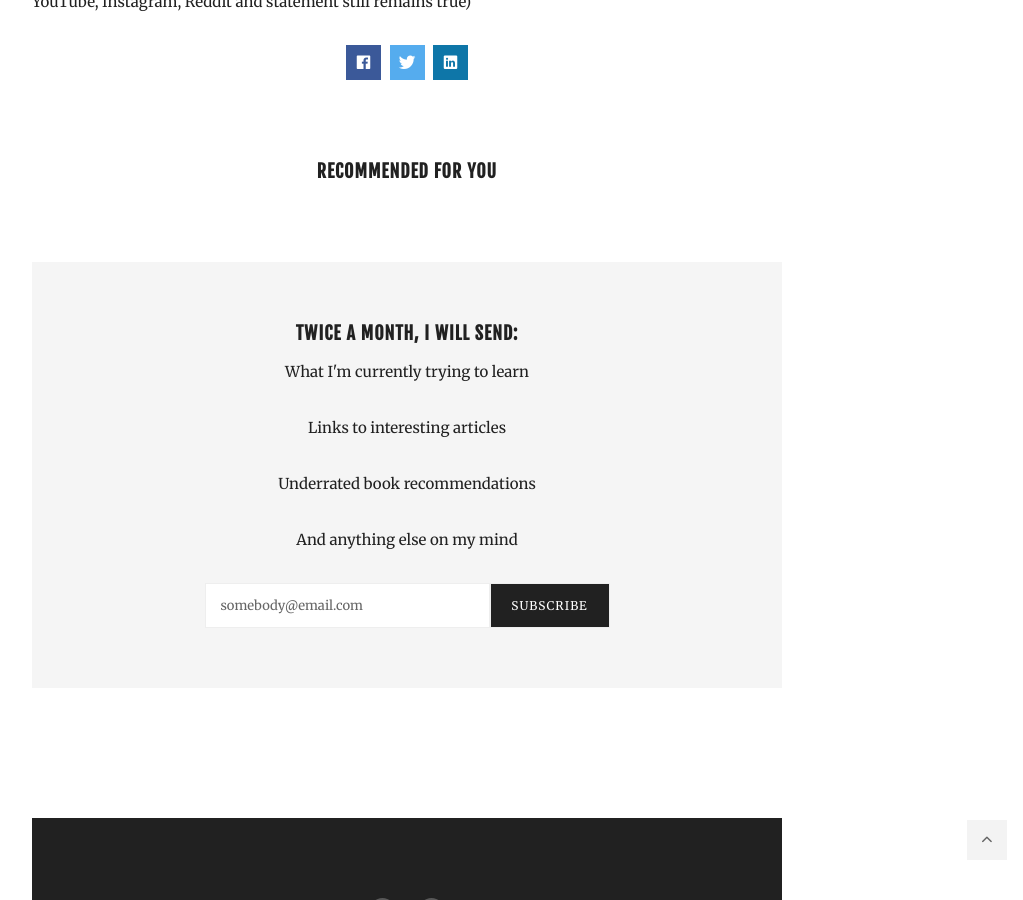
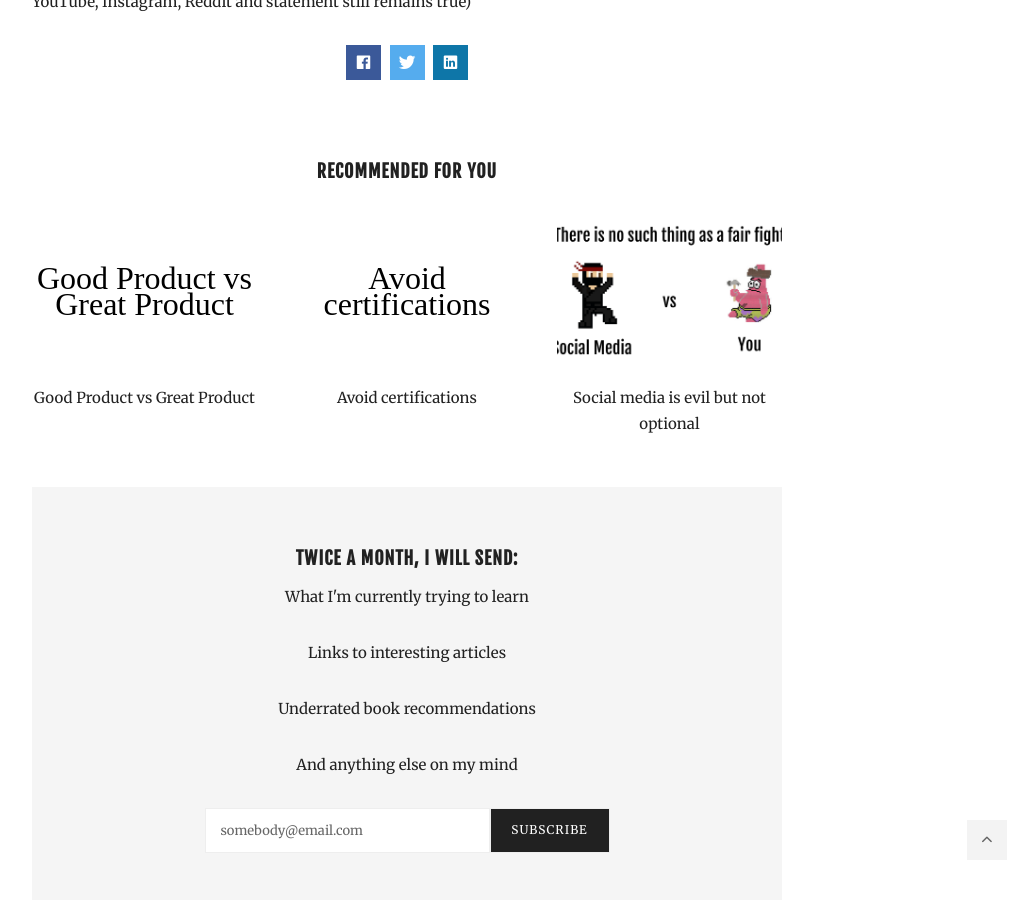
Before and after one commit to yenceesanjeev/saasgeneralist.github.io, a Jekyll site: the page built from _posts/blogs/2020-09-21-social-media-apps.md, in a window 1280 px wide and 900 px high, scrolled down 5098 px. Shown: the whole window, without its empty margins (233-1256 px from the left). Built offline with Jekyll 4.4.1, drawn with Linux system fonts in a browser that asks for light colours; nearby versions of some CDN libraries.

Commit message:
fixed recommended articles

```diff
--- a/_layouts/daily.html
+++ b/_layouts/daily.html
@@ -17,13 +17,16 @@ layout: default
 <div class="widget-recent">
 <h5 class="widget__title">Recommended for you</h5>
 	<div class="recent-box">
-	{% for post in site.categories.blogs offset:0 limit:3 %}
+	{% for post in site.posts offset:0 limit:3 %}
 		<div class="recent-posts">
 			<div class="recent-posts__content">
 			{% if post.image and post.image != "" %}
 			<a class="recent-posts__image wow fadeIn" href="{{ post.url }}"
 			style="background-image: url('{{ post.image | relative_url }}')"></a>
 			{% else %}
+			<a class="recent-posts__image wow fadeIn" href="{{ post.url }}"
+			style="background-color: white; color:black; text-align:center; font-family: ui-monospace; font-size: xx-large; display: flex;
+    align-items: center;"> {{ post.title }} </a>
 			{% endif %}
 			<p class="recent-posts__title"><a href="{{ post.url }}">{{ post.title }}</a></p>
 			</div>
--- a/_layouts/post.html
+++ b/_layouts/post.html
@@ -75,13 +75,16 @@ layout: default
 				<div class="widget-recent">
 				<h5 class="widget__title">Recommended for you</h5>
 					<div class="recent-box">
-						{% for post in site.categories.blogs offset:0 limit:3 %}
+					{% for post in site.posts offset:0 limit:3 %}
 						<div class="recent-posts">
 							<div class="recent-posts__content">
 							{% if post.image and post.image != "" %}
 							<a class="recent-posts__image wow fadeIn" href="{{ post.url }}"
 							style="background-image: url('{{ post.image | relative_url }}')"></a>
 							{% else %}
+							<a class="recent-posts__image wow fadeIn" href="{{ post.url }}"
+							style="background-color: white; color:black; text-align:center; font-family: ui-monospace; font-size: xx-large; display: flex;
+				    align-items: center;"> {{ post.title }} </a>
 							{% endif %}
 							<p class="recent-posts__title"><a href="{{ post.url }}">{{ post.title }}</a></p>
 							</div>
--- a/_posts/blogs/2020-09-21-social-media-apps.md
+++ b/_posts/blogs/2020-09-21-social-media-apps.md
@@ -6,6 +6,7 @@ image:  /images/social-media-fight.png
 tags:   [Culture]
 permalink: /post/social-media-evil-not-optional
 categories: blog
+description: This post argues against the popular narrative of "uninstall social media" and prepares us for a fight, if it comes down to that
 ---
 In the year 2005, I was 13 and low on confidence. I couldn't string two sentences in English together and that made me very conscious. My school treated English as a subject and would make us memorise paragraphs of texts from books that I barely remember now. They couldn't care less about our ability to construct new sentences on our own, only our ability to mentally vomit from the text book matters. Thus, English would remain confined in my classroom until I discovered the Internet, more specifically social media.
 
```
Lines whose indentation alone changed are shown as unchanged.
